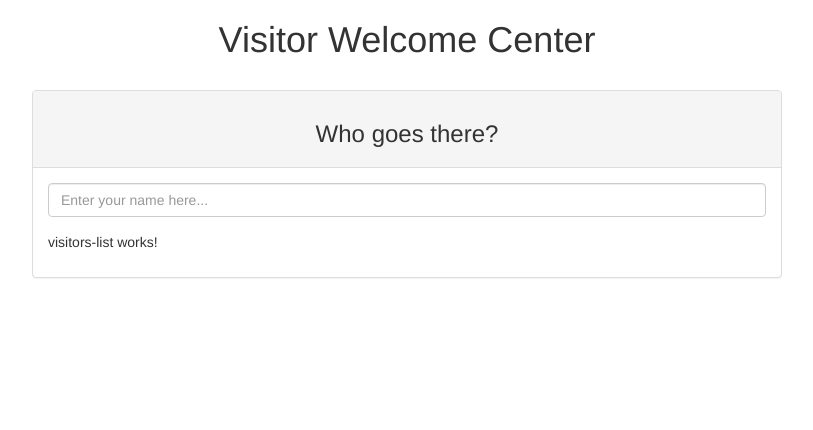
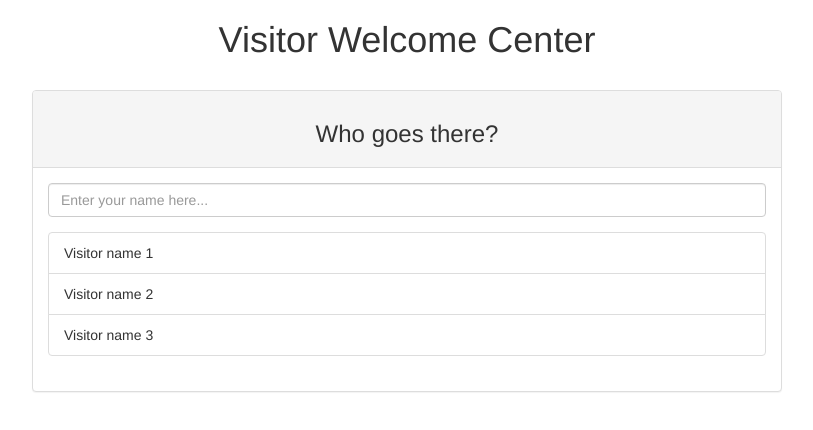
Before and after one commit to lbuthman/rest-exercises, an Angular app in the folder src/main/frontend/: page / in a window 1280 px wide. Shown: the top 430 px of the page, without its empty margins (233-1046 px from the left). Built offline with nearby package versions, Linux system fonts and the light colour scheme.

Commit message:
[feat] Add list view with placeholder text

```diff
--- a/src/main/frontend/src/app/visitors/visitors-list/visitors-list.component.html
+++ b/src/main/frontend/src/app/visitors/visitors-list/visitors-list.component.html
@@ -1,3 +1,5 @@
-<p>
-  visitors-list works!
-</p>
+<ul class="list-group">
+  <li class="list-group-item">Visitor name 1</li>
+  <li class="list-group-item">Visitor name 2</li>
+  <li class="list-group-item">Visitor name 3</li>
+</ul>
```
